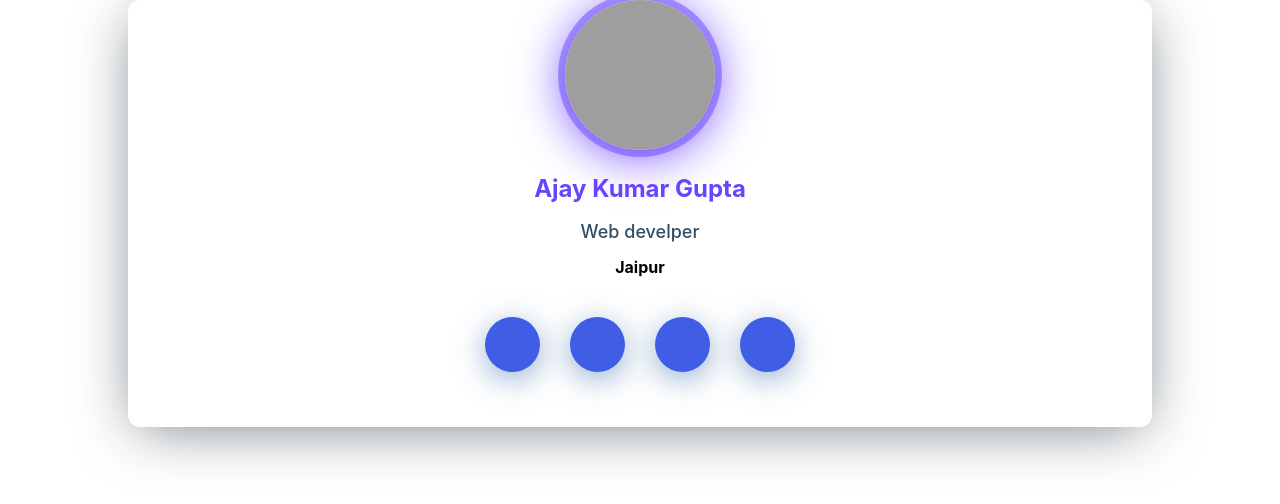
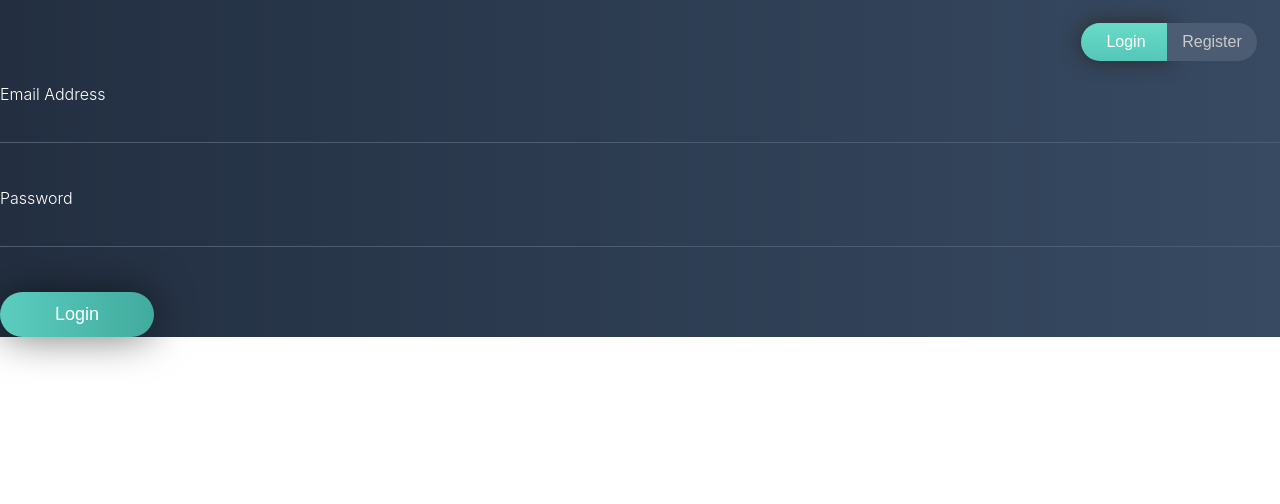
Before and after one commit to Aj-gupta/mern-devhub, a React (Create React App) app in the folder frontend/: page / in a window 1280 px wide. Shown: the top 504 px of the page. Built offline with nearby package versions, Linux system fonts and the light colour scheme; grey boxes are pictures that could not be loaded.

Commit message:
frontend: added routing using react-router

```diff
--- a/frontend/src/App.js
+++ b/frontend/src/App.js
@@ -1,28 +1,20 @@
-// import logo from './logo.svg'
-import './App.css'
-// import HomePage from './screens/HomePage'
-// import ProfileCard from './components/ProfileCard'
-import Profile from './screens/Profile'
-// import HomePage from './screens/HomePage'
+import { BrowserRouter as Router, Routes, Route } from 'react-router-dom'
+import HomePage from './screens/HomePage'
+
+function AppRoutes() {
+  return (
+    <Routes>
+      <Route path="/" exact element={<HomePage />} />
+    </Routes>
+  )
+}
 
 function App() {
   return (
     <div className="App">
-      {/* <header className="App-header">
-        <img src={logo} className="App-logo" alt="logo" />
-        <p>
-          Edit <code>src/App.js</code> and save to reload.
-        </p>
-        <a
-          className="App-link"
-          href="https://reactjs.org"
-          target="_blank"
-          rel="noopener noreferrer"
-        >
-          Learn React
-        </a>
-      </header> */}
-      <Profile />
+      <Router>
+        <AppRoutes />
+      </Router>
     </div>
   )
 }
```
